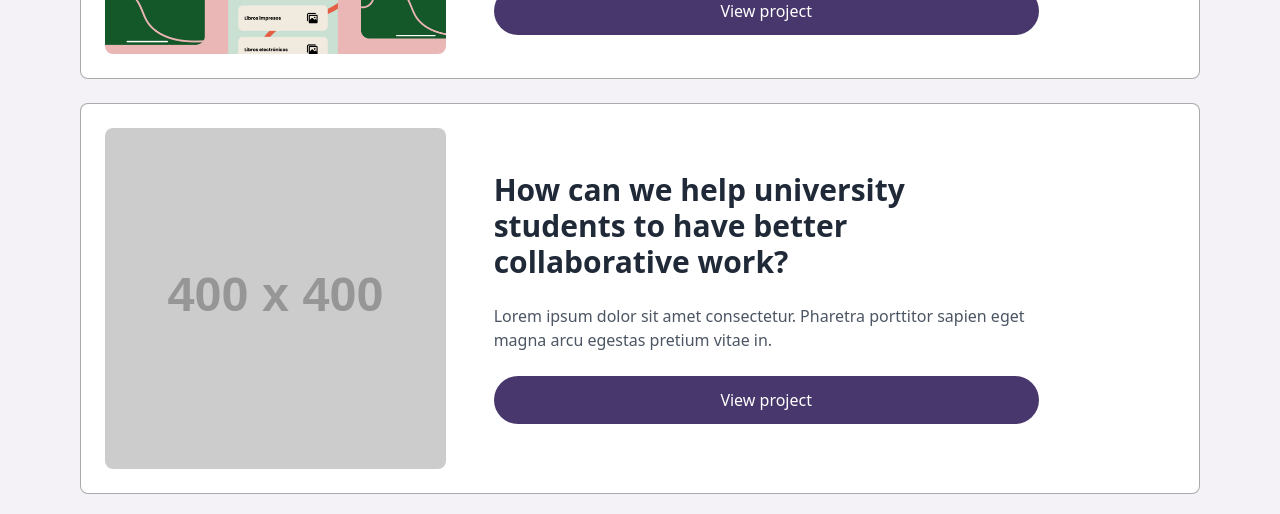
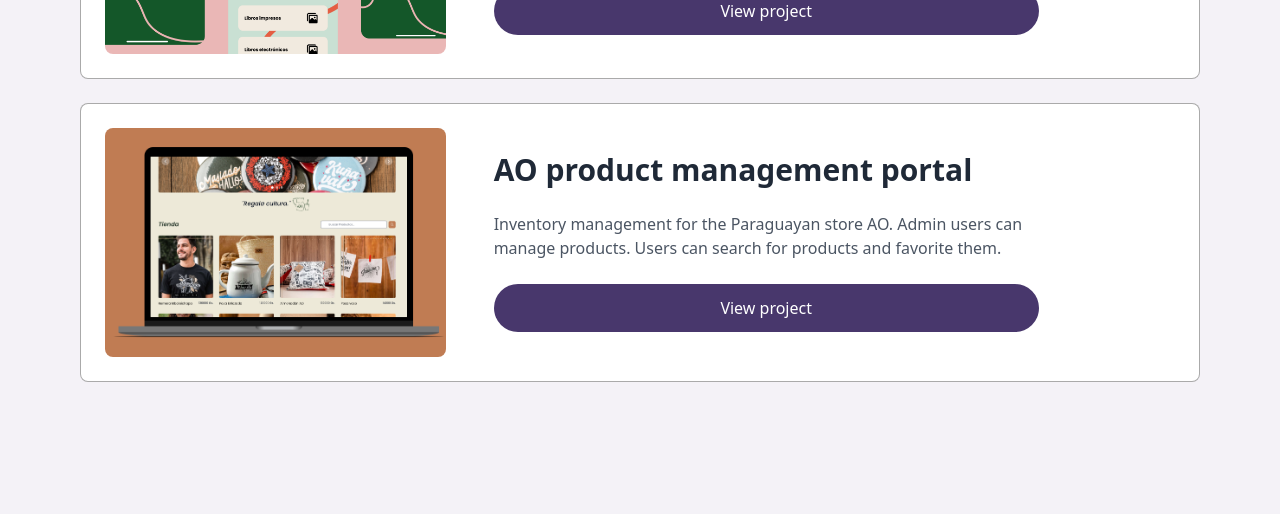
Before and after one commit to somorales/sofi-web, a React (Vite) app: page / in a window 1280 px wide. Shown: the part 1720-2234 px from the top of the page. Built offline with nearby package versions, Linux system fonts and the light colour scheme.

Commit message:
cover AO

```diff
--- a/src/components/RecentProjects.jsx
+++ b/src/components/RecentProjects.jsx
@@ -2,6 +2,7 @@ import React from "react";
 import ProjectCard from "./ProjectCard";
 import coverMuqui from "../assets/images/muqui-high-fidelity.png";
 import coverProgif from "../assets/images/progif.png";
+import coverAo from "../assets/images/cover-AO.png";
 
 export default function RecentProjects() {
   const projects = [
@@ -21,11 +22,11 @@ export default function RecentProjects() {
       link: "#",
     },
     {
-      image: "https://placehold.co/400x400?text=Image",
+      image:  coverAo,
       title:
-        "How can we help university students to have better collaborative work?",
+        "AO product management portal",
       description:
-        "Lorem ipsum dolor sit amet consectetur. Pharetra porttitor sapien eget magna arcu egestas pretium vitae in.",
+        "Inventory management for the Paraguayan store AO. Admin users can manage products. Users can search for products and favorite them.",
       link: "#",
     },
   ];
```
Also changed, not shown: src/assets/images/cover-AO.png (added).
